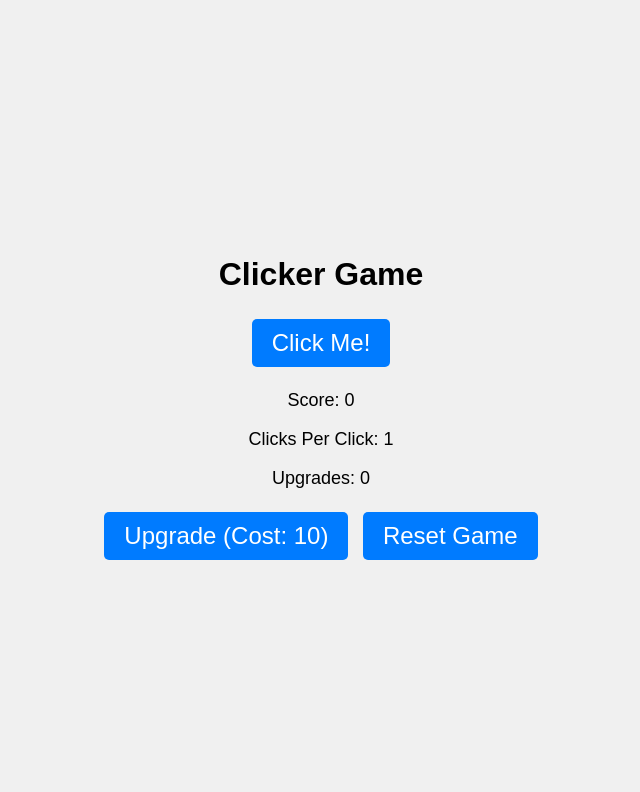
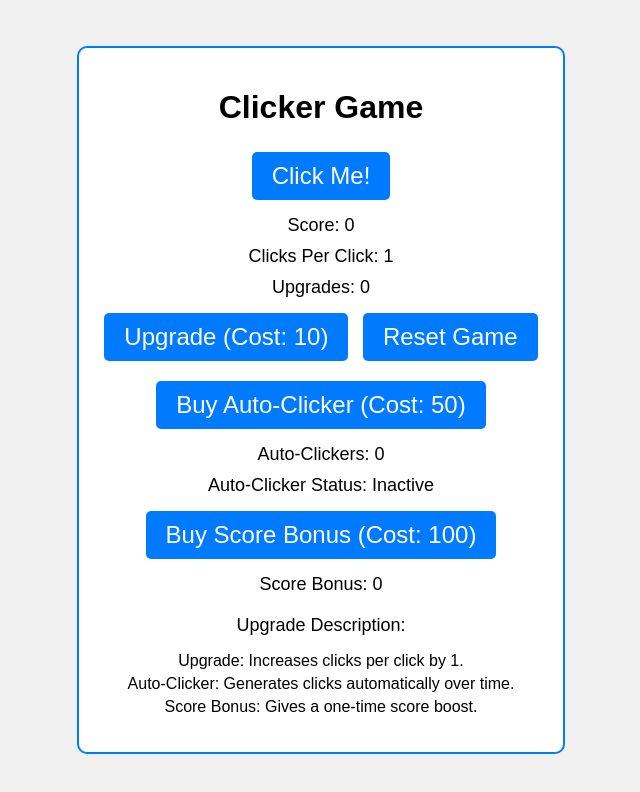
Before and after one commit to pragunsrv/Clicker-Game, a plain HTML site: page index.html in a window 1280 px wide. Both pictures are taken after a click on the button "Reset Game". Shown: the whole page, without its empty margins (319-959 px from the left). Drawn offline with Linux system fonts and the light colour scheme.

Commit message:
Multiple Enhancements
Multiple Auto-Clickers: Added functionality for multiple auto-clickers with each increasing click frequency.
Score Milestones: Added achievements based on milestones like reaching certain scores or purchasing multiple auto-clickers.
Score Bonus: Added a score bonus feature that provides a one-time score boost.
Upgrade Descriptions: Included detailed descriptions for each type of upgrade.
Visual Improvements: Added styling and animations for better visual feedback.

```diff
--- a/index.html
+++ b/index.html
@@ -3,7 +3,7 @@
 <head>
     <meta charset="UTF-8">
     <meta name="viewport" content="width=device-width, initial-scale=1.0">
-    <title>Clicker Game - Version 3</title>
+    <title>Clicker Game - Version 4</title>
     <link rel="stylesheet" href="styles.css">
 </head>
 <body>
@@ -15,6 +15,24 @@
         <p>Upgrades: <span id="upgradeCount">0</span></p>
         <button id="upgradeButton">Upgrade (Cost: <span id="upgradeCost">10</span>)</button>
         <button id="resetButton">Reset Game</button>
+        <p id="achievementMessage"></p>
+        <div>
+            <button id="autoClickerButton">Buy Auto-Clicker (Cost: <span id="autoClickerCost">50</span>)</button>
+            <p>Auto-Clickers: <span id="autoClickerCount">0</span></p>
+            <p>Auto-Clicker Status: <span id="autoClickerStatus">Inactive</span></p>
+        </div>
+        <div>
+            <button id="buyBonusButton">Buy Score Bonus (Cost: <span id="bonusCost">100</span>)</button>
+            <p>Score Bonus: <span id="scoreBonus">0</span></p>
+        </div>
+        <div id="upgradeDescriptions">
+            <p>Upgrade Description:</p>
+            <ul>
+                <li>Upgrade: Increases clicks per click by 1.</li>
+                <li>Auto-Clicker: Generates clicks automatically over time.</li>
+                <li>Score Bonus: Gives a one-time score boost.</li>
+            </ul>
+        </div>
     </div>
     <script src="script.js"></script>
 </body>
--- a/script.js
+++ b/script.js
@@ -6,21 +6,91 @@ document.addEventListener('DOMContentLoaded', () => {
     const upgradeCountDisplay = document.getElementById('upgradeCount');
     const upgradeCostDisplay = document.getElementById('upgradeCost');
     const resetButton = document.getElementById('resetButton');
+    const achievementMessage = document.getElementById('achievementMessage');
+    const autoClickerButton = document.getElementById('autoClickerButton');
+    const autoClickerCostDisplay = document.getElementById('autoClickerCost');
+    const autoClickerStatusDisplay = document.getElementById('autoClickerStatus');
+    const autoClickerCountDisplay = document.getElementById('autoClickerCount');
+    const buyBonusButton = document.getElementById('buyBonusButton');
+    const bonusCostDisplay = document.getElementById('bonusCost');
+    const scoreBonusDisplay = document.getElementById('scoreBonus');
 
-    let score = 0;
-    let clicksPerClick = 1;
-    let upgradeCost = 10;
-    let upgrades = 0;
+    let score = parseInt(localStorage.getItem('score')) || 0;
+    let clicksPerClick = parseInt(localStorage.getItem('clicksPerClick')) || 1;
+    let upgradeCost = parseInt(localStorage.getItem('upgradeCost')) || 10;
+    let upgrades = parseInt(localStorage.getItem('upgrades')) || 0;
+    let autoClickerCost = 50;
+    let autoClickerCount = parseInt(localStorage.getItem('autoClickerCount')) || 0;
+    let scoreBonus = parseInt(localStorage.getItem('scoreBonus')) || 0;
+    let autoClickerActive = localStorage.getItem('autoClickerActive') === 'true';
 
     function updateUI() {
         scoreDisplay.textContent = score;
         clickValueDisplay.textContent = clicksPerClick;
         upgradeCountDisplay.textContent = upgrades;
         upgradeCostDisplay.textContent = upgradeCost;
+        autoClickerCostDisplay.textContent = autoClickerCost;
+        autoClickerCountDisplay.textContent = autoClickerCount;
+        autoClickerStatusDisplay.textContent = autoClickerActive ? 'Active' : 'Inactive';
+        bonusCostDisplay.textContent = autoClickerCount > 0 ? 100 : 100; // Example cost
+        scoreBonusDisplay.textContent = scoreBonus;
+        achievementMessage.textContent = getAchievement();
+        saveGameState();
+    }
+
+    function saveGameState() {
+        localStorage.setItem('score', score);
+        localStorage.setItem('clicksPerClick', clicksPerClick);
+        localStorage.setItem('upgradeCost', upgradeCost);
+        localStorage.setItem('upgrades', upgrades);
+        localStorage.setItem('autoClickerCount', autoClickerCount);
+        localStorage.setItem('scoreBonus', scoreBonus);
+        localStorage.setItem('autoClickerActive', autoClickerActive);
+    }
+
+    function getAchievement() {
+        if (score >= 1000) {
+            return 'Achievement Unlocked: 1000 Points!';
+        } else if (upgrades >= 10) {
+            return 'Achievement Unlocked: 10 Upgrades!';
+        } else if (autoClickerCount >= 5) {
+            return 'Achievement Unlocked: 5 Auto-Clickers!';
+        } else {
+            return '';
+        }
+    }
+
+    function activateAutoClicker() {
+        if (score >= autoClickerCost) {
+            score -= autoClickerCost;
+            autoClickerCount++;
+            autoClickerActive = true;
+            autoClickerCost = Math.floor(autoClickerCost * 1.5);
+            updateUI();
+            setInterval(() => {
+                if (autoClickerActive) {
+                    score += clicksPerClick;
+                    updateUI();
+                }
+            }, 1000);
+        } else {
+            alert('Not enough score for auto-clicker!');
+        }
+    }
+
+    function buyScoreBonus() {
+        const bonusCost = 100;
+        if (score >= bonusCost) {
+            score -= bonusCost;
+            scoreBonus += 100; // Example bonus amount
+            updateUI();
+        } else {
+            alert('Not enough score for bonus!');
+        }
     }
 
     clickButton.addEventListener('click', () => {
-        score += clicksPerClick;
+        score += clicksPerClick + scoreBonus; // Apply score bonus
         updateUI();
     });
 
@@ -41,7 +111,21 @@ document.addEventListener('DOMContentLoaded', () => {
         clicksPerClick = 1;
         upgrades = 0;
         upgradeCost = 10;
+        autoClickerCost = 50;
+        autoClickerCount = 0;
+        autoClickerActive = false;
+        scoreBonus = 0;
         updateUI();
         alert('Game has been reset. You can start over with a fresh score.');
     });
+
+    autoClickerButton.addEventListener('click', () => {
+        activateAutoClicker();
+    });
+
+    buyBonusButton.addEventListener('click', () => {
+        buyScoreBonus();
+    });
+
+    updateUI();
 });
--- a/styles.css
+++ b/styles.css
@@ -10,6 +10,10 @@ body {
 
 .container {
     text-align: center;
+    padding: 20px;
+    border: 2px solid #007bff;
+    border-radius: 10px;
+    background-color: #fff;
 }
 
 button {
@@ -21,12 +25,31 @@ button {
     border-radius: 5px;
     cursor: pointer;
     margin: 5px;
+    transition: background-color 0.3s, transform 0.2s;
 }
 
 button:hover {
     background-color: #0056b3;
 }
 
+button:active {
+    transform: scale(0.98);
+}
+
 p {
     font-size: 18px;
+    margin: 10px 0;
 }
+
+#upgradeDescriptions {
+    margin-top: 20px;
+}
+
+#upgradeDescriptions ul {
+    list-style-type: none;
+    padding: 0;
+}
+
+#upgradeDescriptions li {
+    margin: 5px 0;
+}
```
